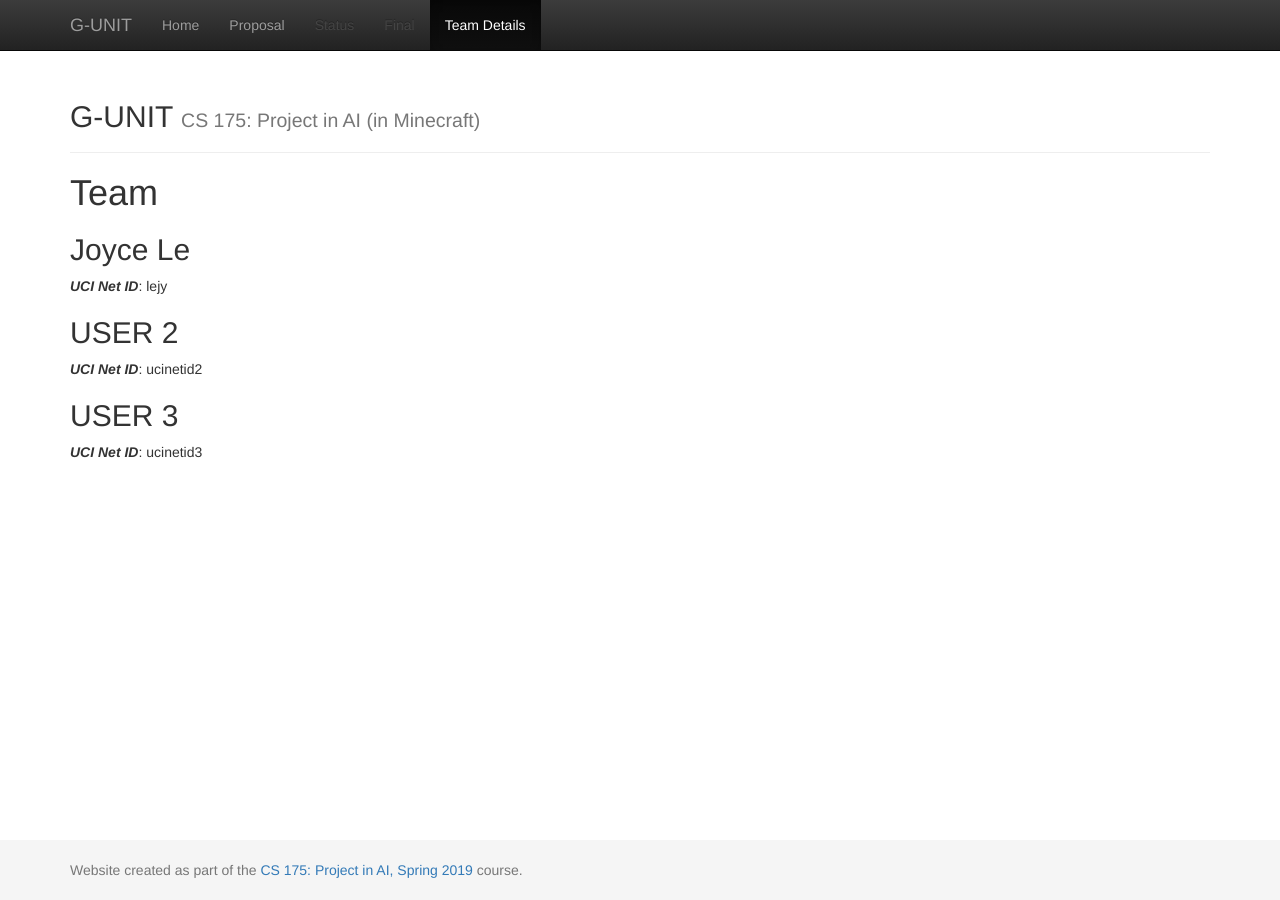
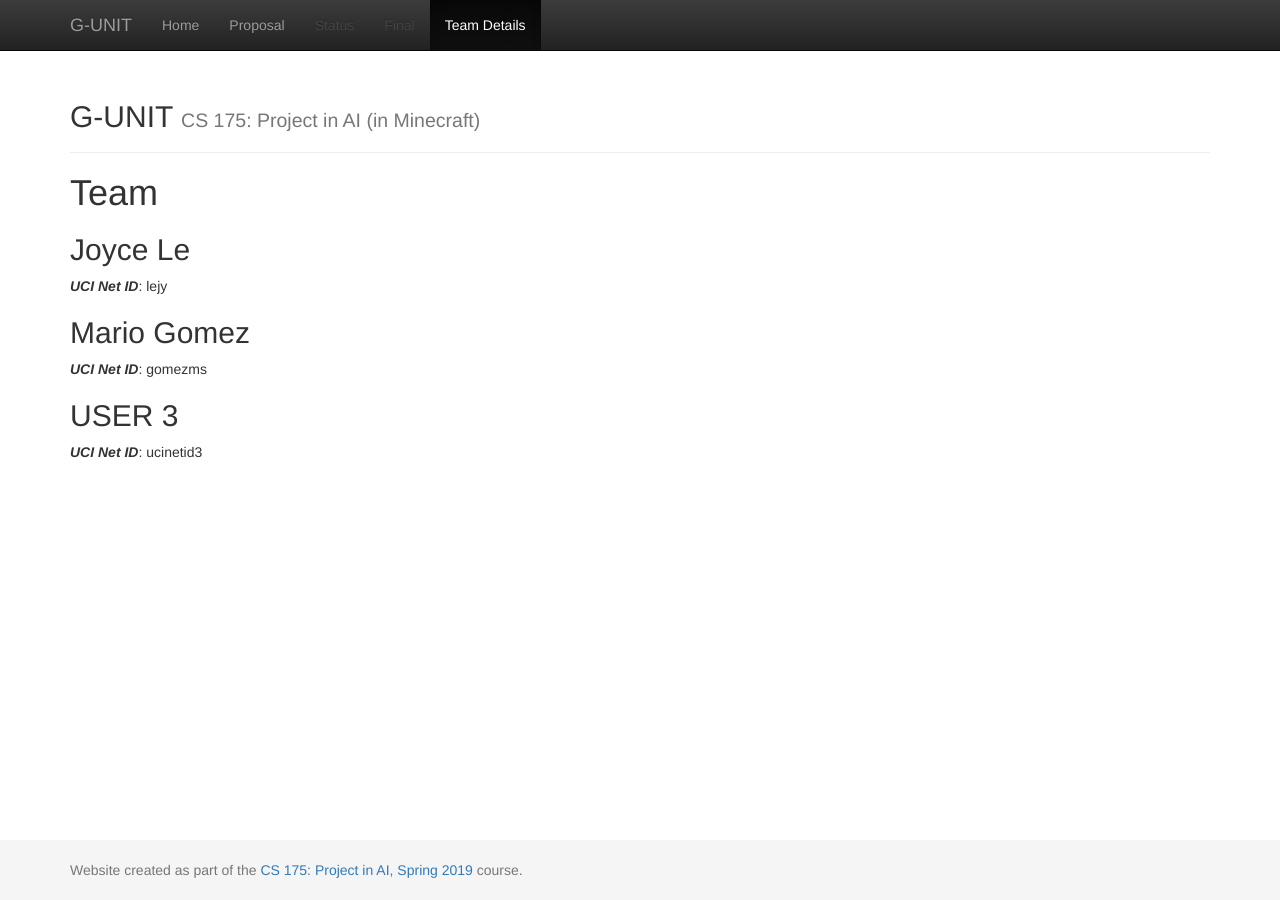
Before and after one commit to joycele/Shepherd, a Jekyll site: the page built from docs/team.md, in a window 1280 px wide. Built offline with Jekyll 4.4.1, drawn with Linux system fonts in a browser that asks for light colours.

```diff
--- a/docs/team.md
+++ b/docs/team.md
@@ -9,8 +9,8 @@
 ## Joyce Le
 ***UCI Net ID***: lejy
 
-## USER 2
-***UCI Net ID***: ucinetid2
+## Mario Gomez
+***UCI Net ID***: gomezms
 
 ## USER 3
 ***UCI Net ID***: ucinetid3
```
